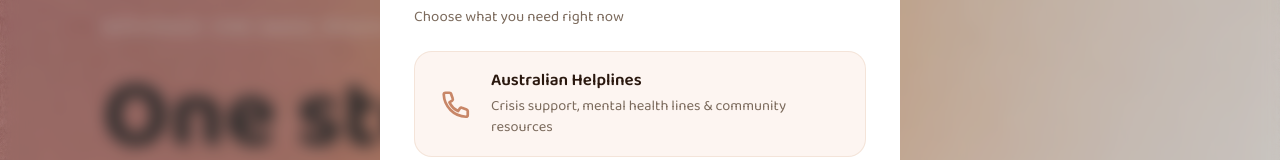
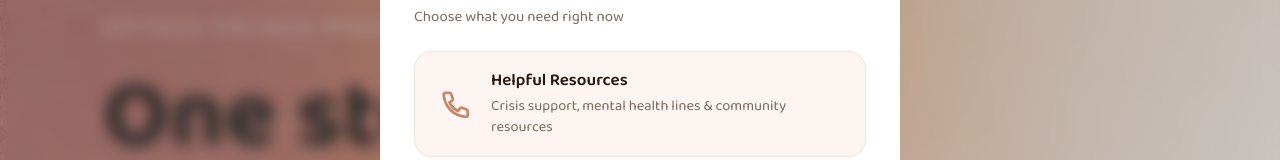
Before and after one commit to LongZhouuu/OneStepGen, a Vue app: page / in a window 1280 px wide. Both pictures are taken after a click on the button "Support". Shown: the part 179-339 px from the top of the page. Built offline with nearby package versions, Linux system fonts and the light colour scheme.

Commit message:
Update Helpline name to Helpful Resources

```diff
--- a/src/components/SupportMenu.vue
+++ b/src/components/SupportMenu.vue
@@ -11,7 +11,7 @@
     </h2>
     <p class="sub">Choose what you need right now</p>
 
-    <!-- Australian Helplines -->
+    <!-- Helpful Resources -->
     <button class="support-card" type="button" @click="$emit('goHelpline')">
       <span class="support-icon" aria-hidden="true">
         <svg viewBox="0 0 24 24" fill="none" stroke="currentColor" stroke-width="1.8" stroke-linecap="round"
@@ -21,7 +21,7 @@
         </svg>
       </span>
       <span class="support-text">
-        <span class="support-heading">Australian Helplines</span>
+        <span class="support-heading">Helpful Resources</span>
         <span class="support-sub">Crisis support, mental health lines &amp; community resources</span>
       </span>
     </button>
```
